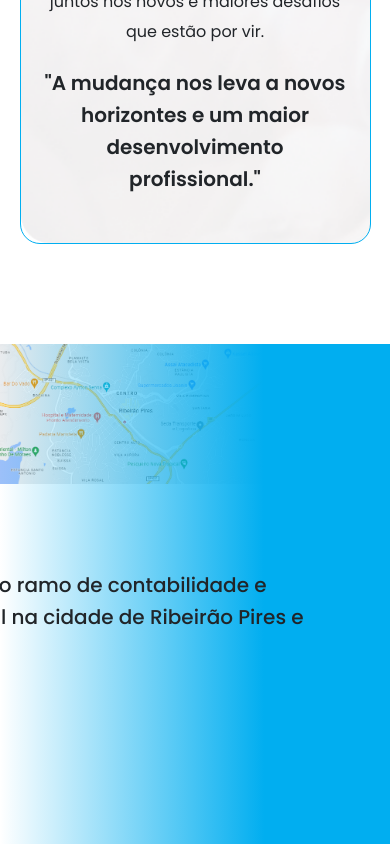
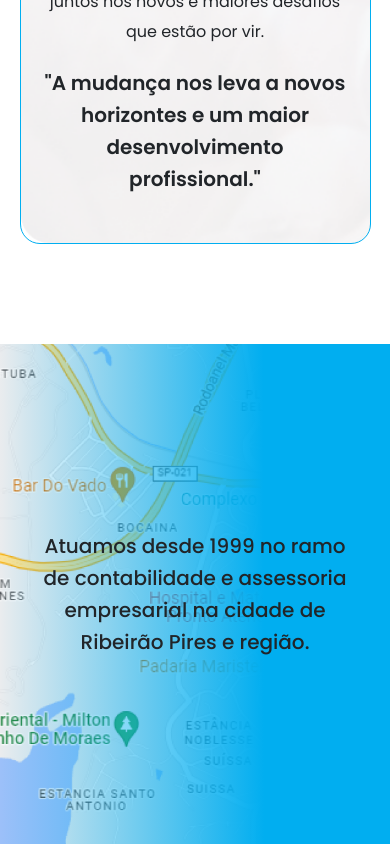
Before and after one commit to M1SS1NGHU3S/notekTemp, a React (Create React App) app: page /sobre in a window 390 px wide. Shown: the part 1364-2208 px from the top of the page. Built offline with nearby package versions, Linux system fonts and the light colour scheme.

Commit message:
SobreRegiao Finished

```diff
--- a/src/sections/SobreRegiao.css
+++ b/src/sections/SobreRegiao.css
@@ -1,5 +1,7 @@
 .sobre-regiao {
     height: 500px;
+    background-repeat: no-repeat;
+    background-size: cover;
     position: relative;
 }
 
@@ -9,3 +11,25 @@
     top: 45%;
     right: 5%;
 }
+
+@media (max-width: 1400px) {
+    .sobre-regiao {
+        background-size: cover;
+    }
+}
+
+@media (max-width: 800px) {
+    .sobre-regiao {
+        position: initial;
+        display: flex;
+        align-items: center;
+        align-content: center;
+    }
+
+    .sobre-regiao--text {
+        position: initial;
+        margin: auto;
+        text-align: center;
+        width: 80%;
+    }
+}
--- a/src/sections/SobreRegiao.js
+++ b/src/sections/SobreRegiao.js
@@ -5,8 +5,6 @@ function SobreRegiao() {
     const bgStyle = {
         backgroundImage: `linear-gradient(269.91deg, #01AEF0 32.37%,
             rgba(217, 217, 217, 0) 99.92%), url(${mapaImg})`,
-        backgroundRepeat: 'no-repeat',
-        backgroundSize: 'cover, 70%'
     };
 
     return (
```
